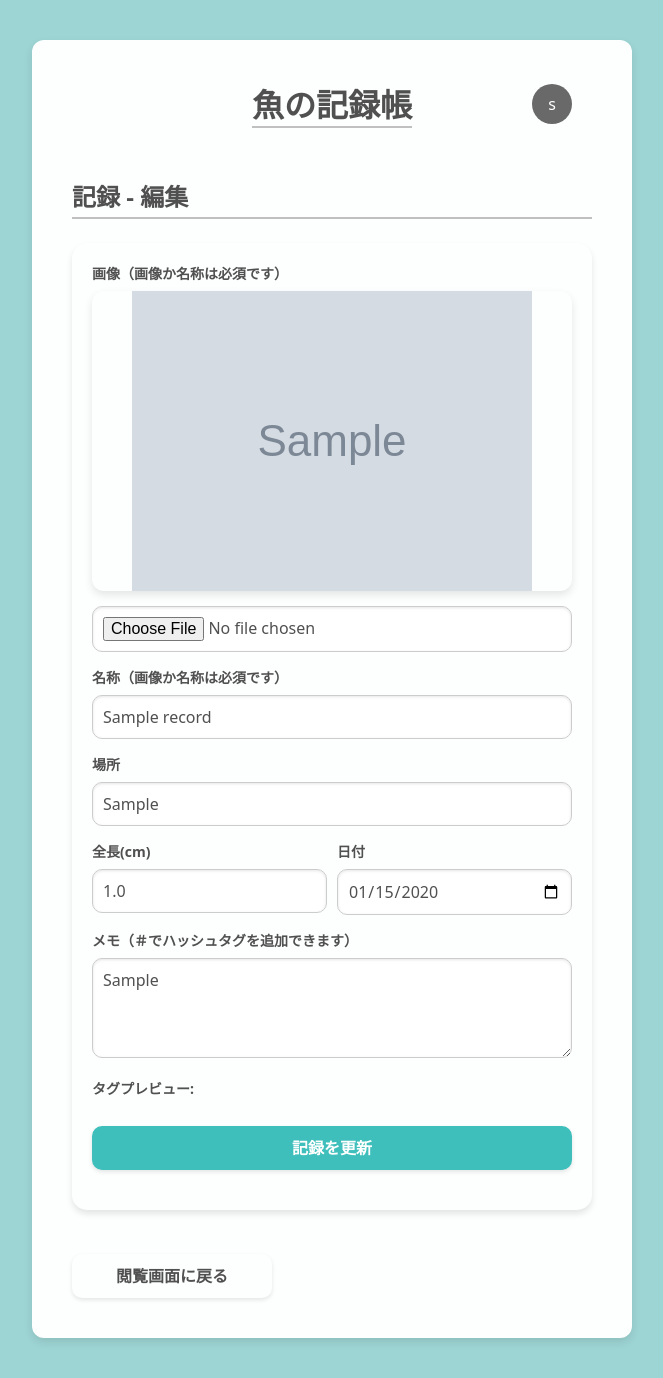
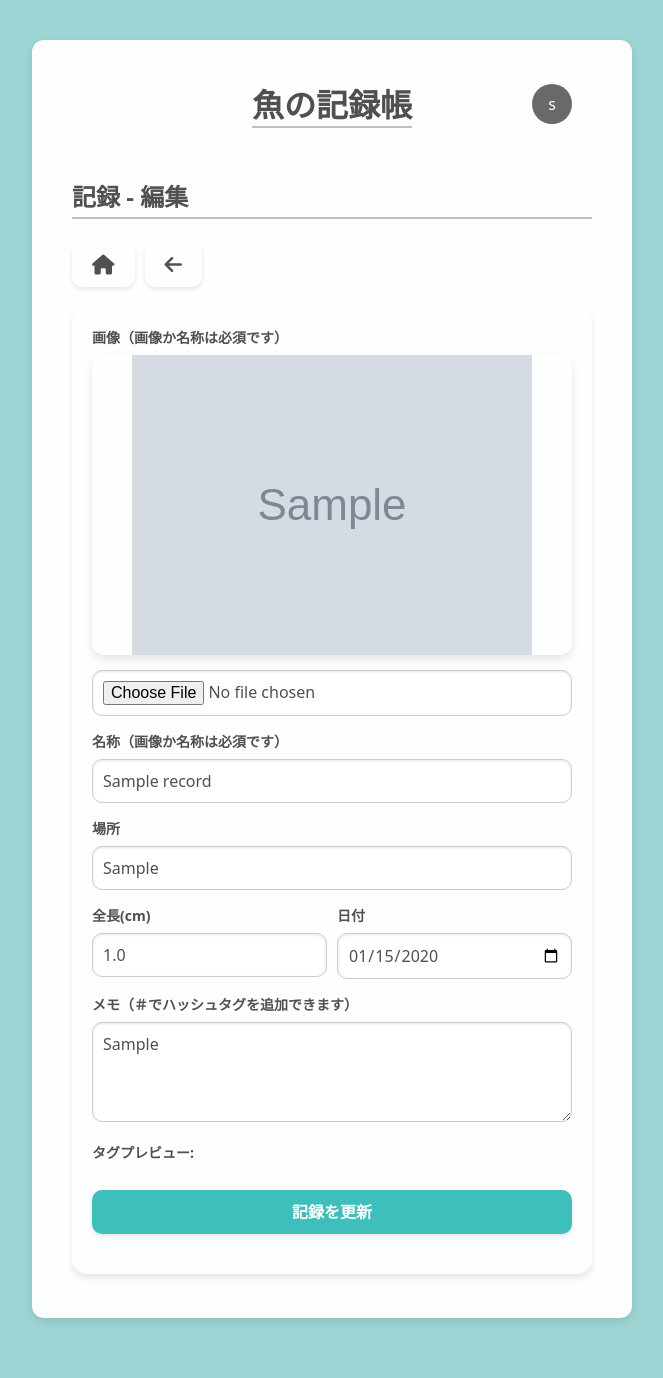
Before and after one commit to SORA-97/fish-record, a Flask app: page /edit/1 in a window 1280 px wide. Shown: the whole page, without its empty margins (308-971 px from the left). After the commit the page ends 1321 px from the top, so only its background shows below. Run offline with Flask 3, Linux system fonts and the light colour scheme; the visitor is signed in with stand-in values (Sample User, id 1); tables that the repository leaves empty hold one stand-in row (values such as "Sample post"); grey boxes marked "Sample" are stand-in pictures.

Commit message:
style: もどるボタンのスタイル

```diff
--- a/app/static/css/account.css
+++ b/app/static/css/account.css
@@ -28,5 +28,6 @@
         margin-right: auto;
         width: auto;
         font-size: 20px;
+        margin-top: 0;
     }
 }
--- a/app/static/css/edit_record.css
+++ b/app/static/css/edit_record.css
@@ -19,4 +19,24 @@
         overflow: hidden;
         text-overflow: ellipsis;
     }
+
+    .button-container {
+        display: flex;
+        margin-bottom: 0;
+        margin-top: 0;
+    }
+
+    .button-container > a:first-child {
+        width: auto;
+        font-size: 20px;
+        margin-right: 10px;
+        margin-top: 0;
+    }
+
+    .button-container > a:nth-child(2) {
+        margin-right: auto;
+        width: auto;
+        font-size: 20px;
+        margin-top: 0;
+    }
 }
--- a/app/templates/edit_record.html
+++ b/app/templates/edit_record.html
@@ -19,7 +19,12 @@
 
         <p class="title-border">記録 - 編集</p>
 
-        <form action="{{ url_for('edit_record', record_id=record.record_id) }}" method="POST" class="modern-form" enctype="multipart/form-data" onsubmit="return validateForm()">
+        <div class="button-container">
+            <a href="{{ url_for('index') }}" class="button"><i class="fa-solid fa-house"></i></a>
+            <a href="{{ url_for('view_record', record_id=record.record_id) }}" class="button"><i class="fa-solid fa-arrow-left"></i></a>
+        </div>
+
+        <form action="{{ url_for('edit_record', record_id=record.record_id) }}" method="POST" class="modern-form" style="margin-top: 0;" enctype="multipart/form-data" onsubmit="return validateForm()">
             <label for="photo">画像（画像か名称は必須です）</label>
             <img id="photo-preview"
             {% if record.photo_path != 'default.jpg' %}
@@ -69,8 +74,6 @@
             <div id="tag-container" class="tag-container"></div>
             <button type="submit" class="button">記録を更新</button>
         </form>
-
-        <a href="{{ url_for('view_record', record_id=record.record_id) }}" class="button">閲覧画面に戻る</a>
     </div>
 
     <script src="{{ url_for('static', filename='js/preview.js') }}"></script>
```
Also changed, not shown: app/static/css/create_record.css (+14 -0 lines), app/templates/create_record.html (+5 -3 lines).
